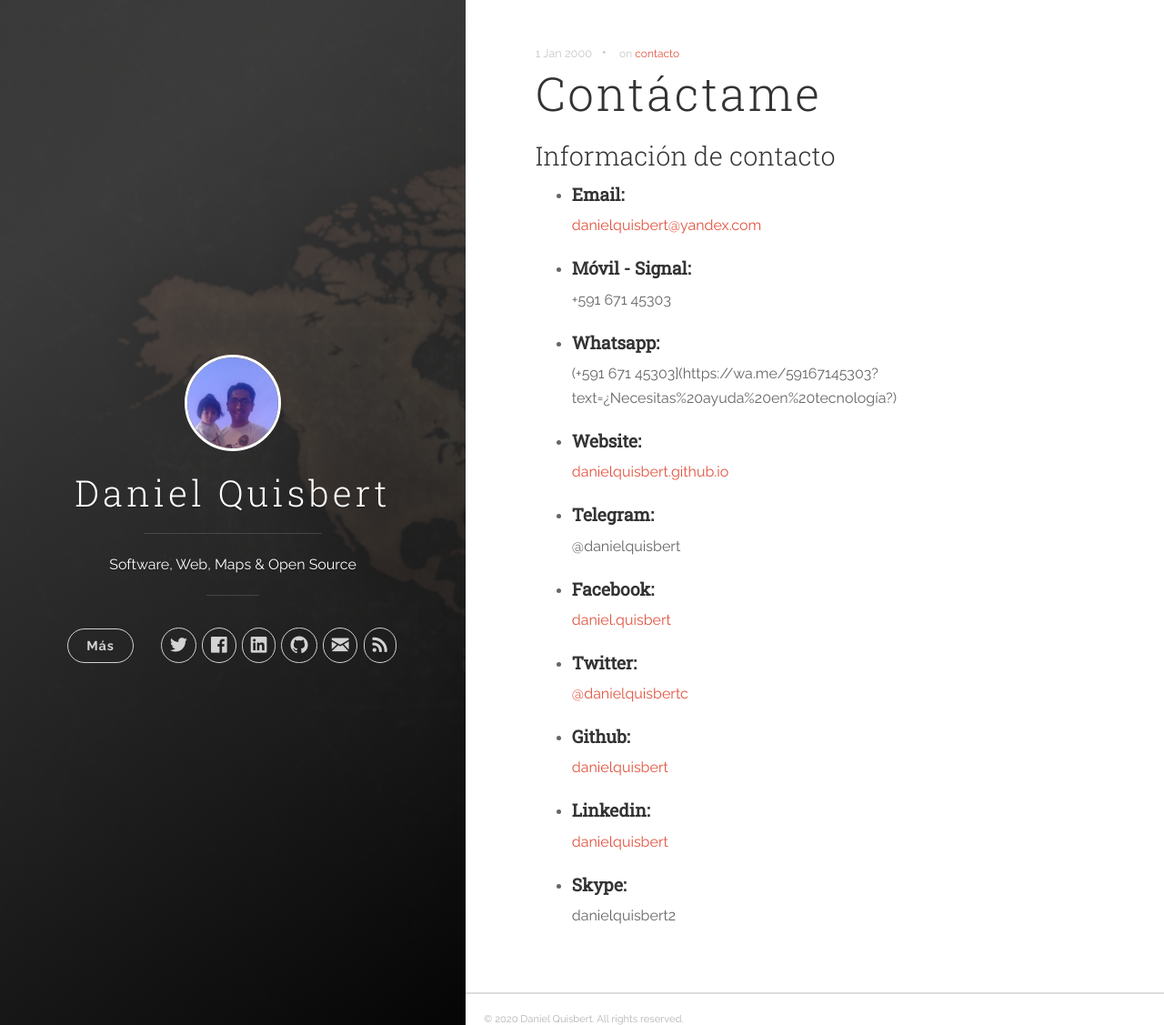
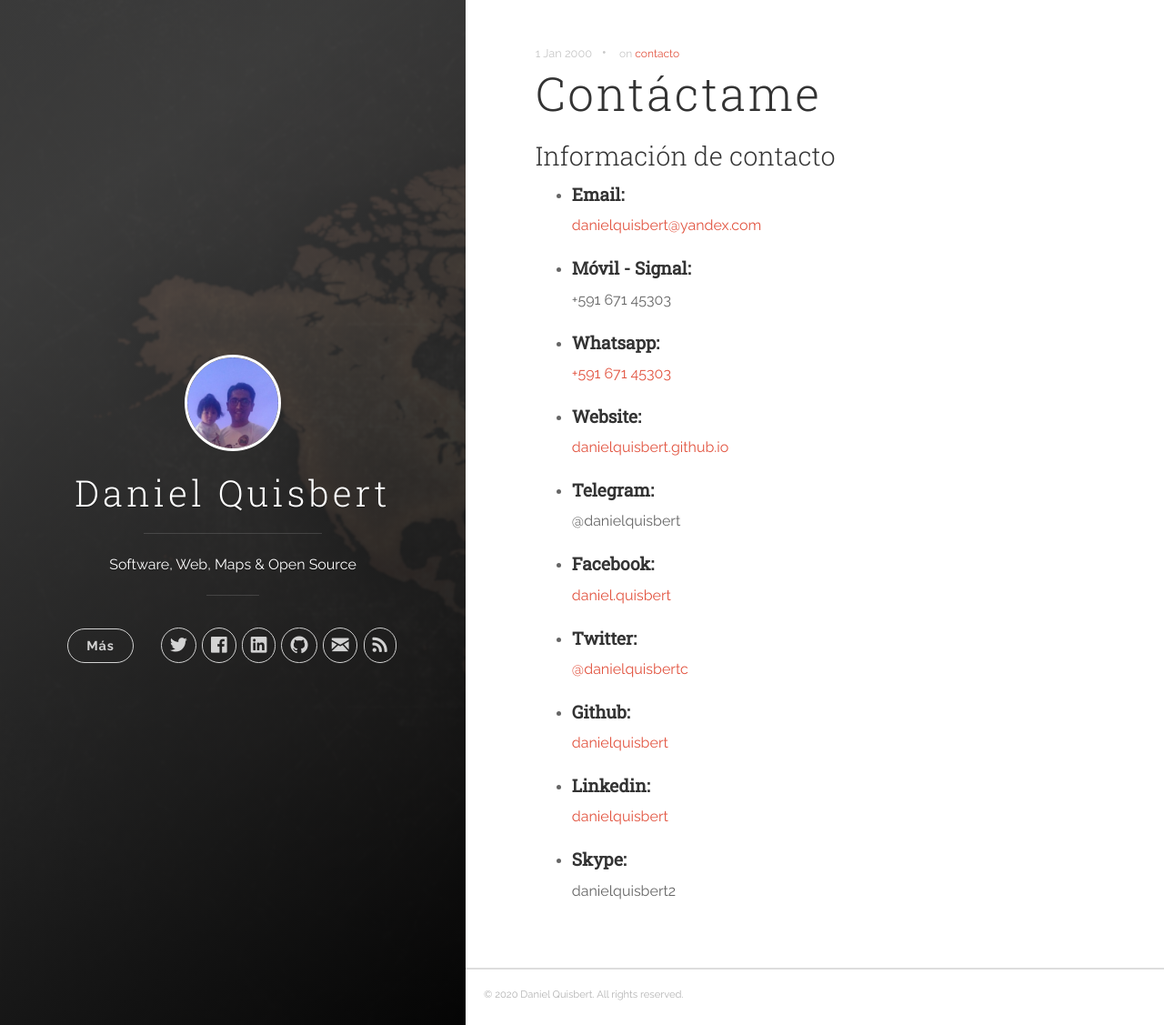
Before and after one commit to danielquisbert/danielquisbert.github.io, a Jekyll site: the page built from _posts/2000-01-01-contacto.markdown, in a window 1280 px wide and 1127 px high. Shown: the whole window at 91% size. Built offline with Jekyll 4.4.1, drawn with Linux system fonts in a browser that asks for light colours.

Commit message:
update link whatsapp

```diff
--- a/_posts/2000-01-01-contacto.markdown
+++ b/_posts/2000-01-01-contacto.markdown
@@ -14,7 +14,7 @@ tags: [contacto]
 +591 671 45303
 
 - #### **Whatsapp:**
-(+591 671 45303](https://wa.me/59167145303?text=¿Necesitas%20ayuda%20en%20tecnología?)
+[+591 671 45303](https://wa.me/59167145303?text=¿Necesitas%20ayuda%20en%20tecnología?)
 
 - #### **Website:**
 [danielquisbert.github.io](https://danielquisbert.github.io)
```
